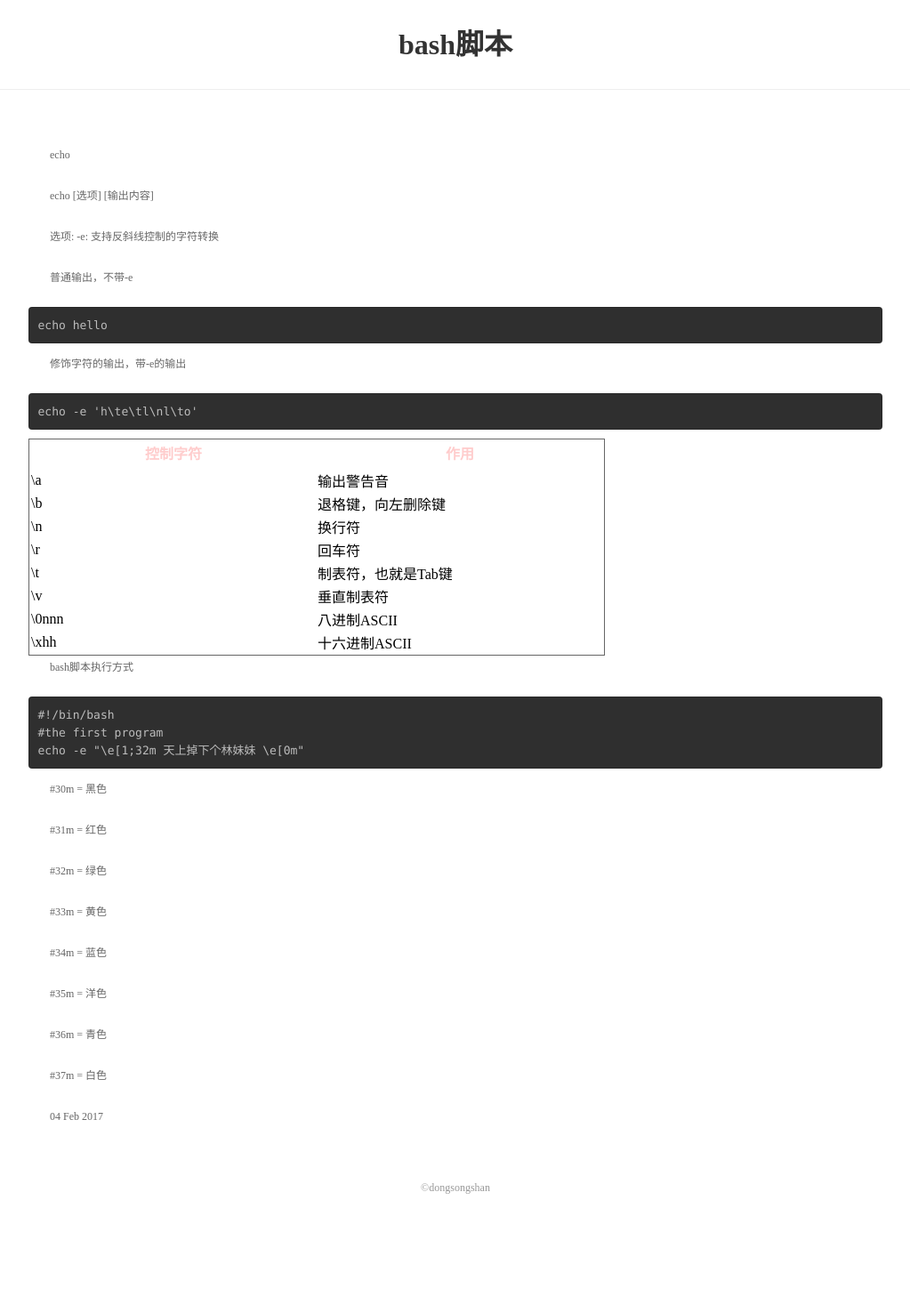
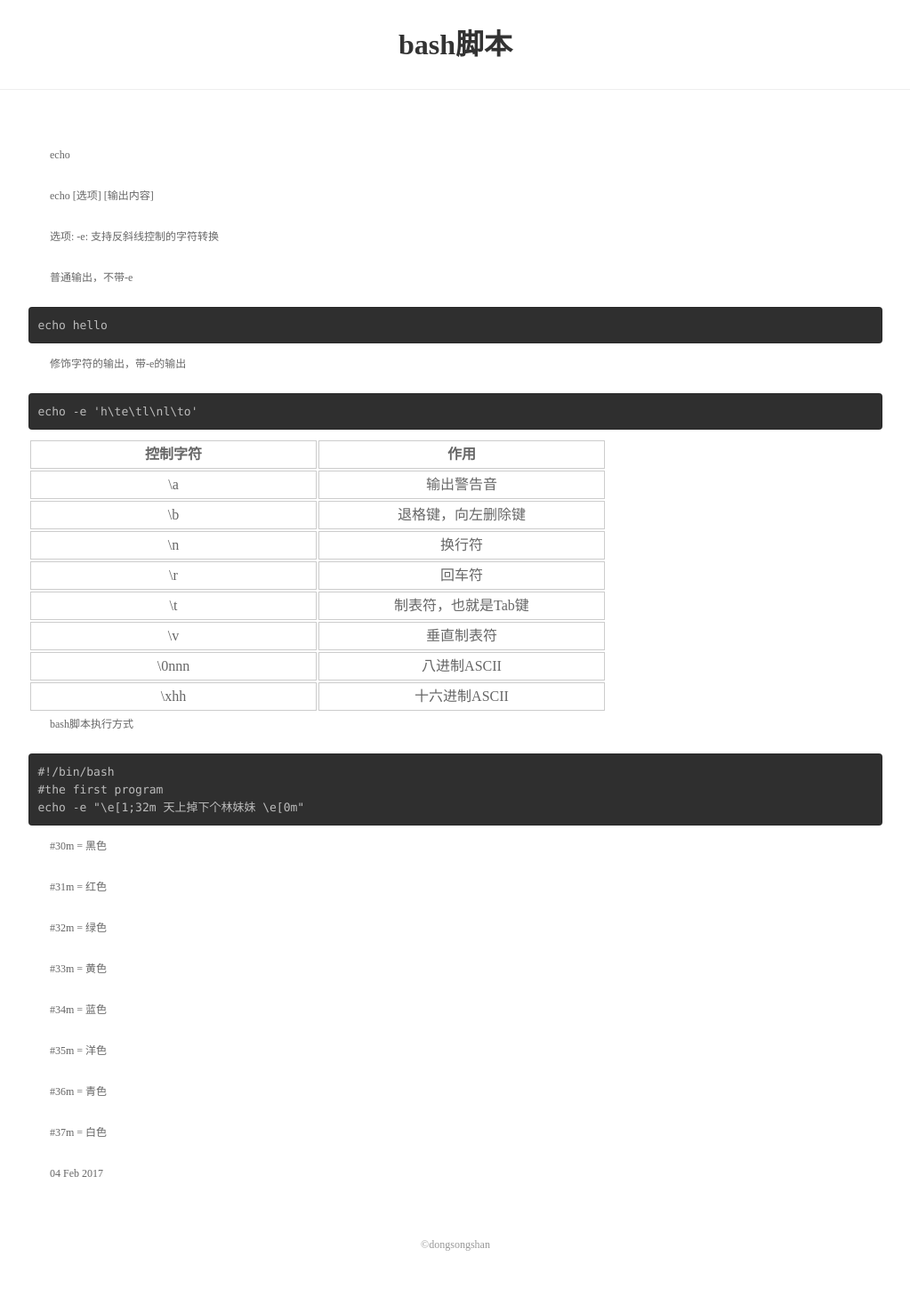
Before and after one commit to dongsongshan/dongsongshan.github.io, a Jekyll site: the page built from _posts/2017-02-04-bash.html, in a window 1280 px wide. Shown: the whole page at 89% size, without its empty margins (128-1151 px from the left). Built offline with Jekyll 4.4.1, drawn with Linux system fonts in a browser that asks for light colours; before the commit the page ends 1403 px from its top, so only the background shows below that.

Commit message:
Update 2017-02-04-bash.html

```diff
--- a/_posts/2017-02-04-bash.html
+++ b/_posts/2017-02-04-bash.html
@@ -14,9 +14,10 @@
 echo -e 'h\te\tl\nl\to'
 </pre>
 <style>
-  .table1{border: 1px solid #666;}
+  .table1{}
   .table1 tr{}
-  .table1 tr th{width: 320px; height:30px; line-height:30px; text-align:center; font-size:12x; color:#fcc}
+  .table1 tr td,
+  .table1 tr th{width: 320px; height:30px; line-height:30px; text-align:center; font-size:12x; color:#666; border: 1px solid #ccc;}
 </style>
 <table class="table1">
   <tr>
```
